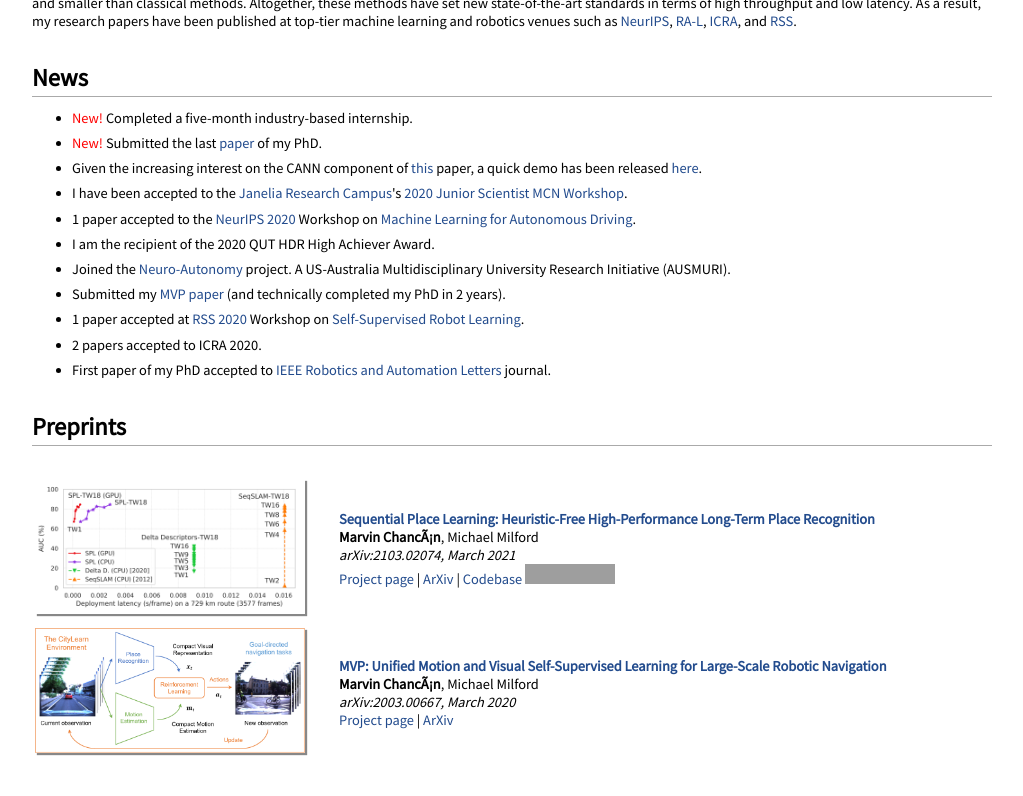
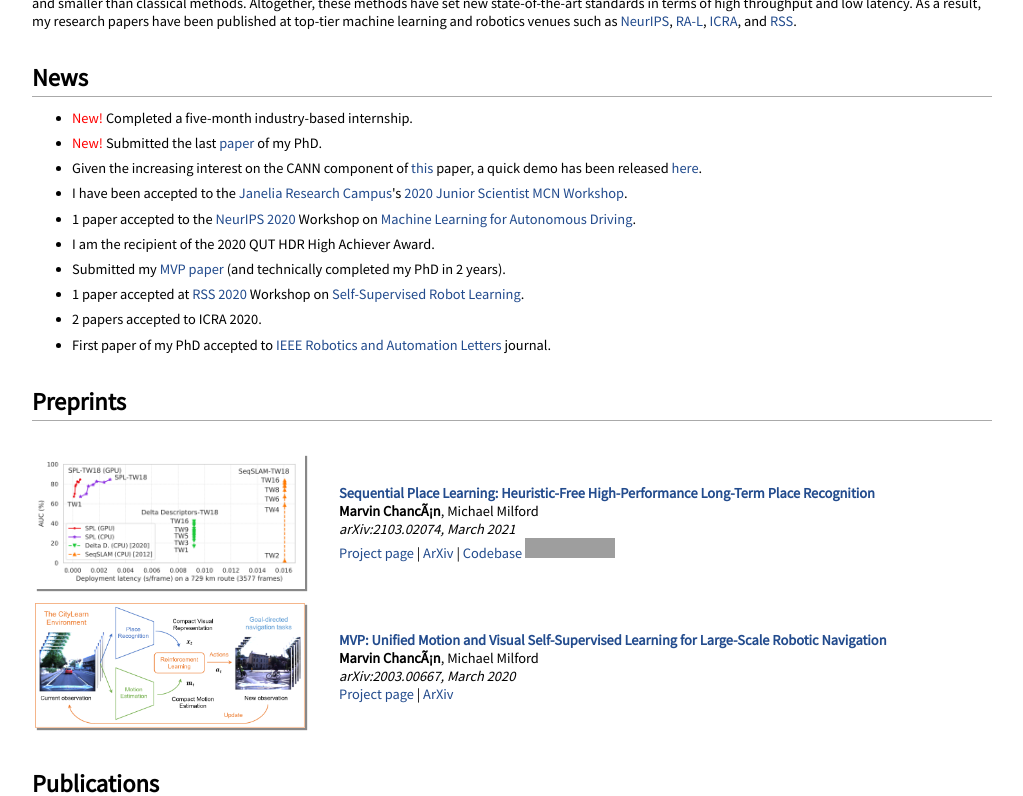
Before and after one commit to mchancan/mchancan.github.io, a Jekyll site: the page built from index.html, in a window 1280 px wide and 1400 px high, scrolled down 486 px. Shown: the top 796 px of the window, without its empty margins (128-1151 px from the left). Built offline with Jekyll 4.4.1, drawn with Linux system fonts in a browser that asks for light colours; comment, search, counter and statistics services are not loaded; a style sheet for code colours, icons or effects is not loaded; some of the changed text lies outside the part shown; grey boxes are pictures that could not be loaded.

Commit message:
Update index.html

```diff
--- a/index.html
+++ b/index.html
@@ -50,7 +50,6 @@ As a result, my research papers have been published at top-tier machine learning
 	<li>I have been accepted to the <a href="https://www.janelia.org/" target="_blank">Janelia Research Campus</a>'s <a href="https://www.janelia.org/you-janelia/conferences/junior-scientist-workshop-on-mechanistic-cognitive-neuroscience" target="_blank">2020 Junior Scientist MCN Workshop</a>.</li>
 	<li>1 paper accepted to the <a href="https://neurips.cc/Conferences/2020/" target="_blank">NeurIPS 2020</a> Workshop on <a href="https://ml4ad.github.io/2020/" target="_blank">Machine Learning for Autonomous Driving</a>.</li>
 	<li>I am the recipient of the 2020 QUT HDR High Achiever Award</a>.</li>
-	<li>Joined the <a href="http://sites.bu.edu/neuroautonomy/" target="_blank">Neuro-Autonomy</a> project. A US-Australia Multidisciplinary University Research Initiative (AUSMURI)</a>.</li>
 	<li> Submitted my <a href="projects/MVP/index.html">MVP paper</a> (and technically completed my PhD in 2 years).</li>
 	<li>1 paper accepted at <a href="https://roboticsconference.org/" target="_blank">RSS 2020</a> Workshop on <a href="https://www.brainlinks-braintools.uni-freiburg.de/rss20-ssrl/" target="_blank">Self-Supervised Robot Learning</a>.</li>
 	<li>2 papers accepted to ICRA 2020.</li>
@@ -166,7 +165,7 @@ As a result, my research papers have been published at top-tier machine learning
 <ul>
 	<li><b>PhD Researcher</b> | <a href="https://www.qut.edu.au" target="_blank">QUT</a> <div style="float:right; text-align:right">Apr 2018 – Nov 2021</div><br>
 		&emsp; PhD thesis: The role of motion-and-visual perception in robot place learning and navigation.</li>
-	<li><b>PhD Student</b> | <a href="https://research.qut.edu.au/qcr/Projects/ausmuri-neuro-autonomy-neuroscience-inspired-perception-navigation-and-spatial-awareness-for-autonomous-robots-2/" target="_blank">AUSMURI, QUT</a> <div style="float:right; text-align:right">Oct 2019 – Mar 2021</div><br>
+	<li><b>PhD Student</b> | <a href="http://sites.bu.edu/neuroautonomy/" target="_blank">Neuro-Autonomy</a> (An AUSMURI project) <div style="float:right; text-align:right">Oct 2019 – Mar 2021</div><br>
 		&emsp; Project: Neuro-Autonomy: Neuroscience-Inspired Perception, Navigation, and Spatial Awareness for Autonomous Robots.</li>
 	<li><b>Research Assistant</b> | <a href="https://www.puc-rio.br" target="_blank">PUC-Rio</a> <div style="float:right; text-align:right">Aug 2012 – Oct 2012</div><br>
 		&emsp; Project: Optimization of petroleum production process using genetic algorithms (GA).</li>
```
